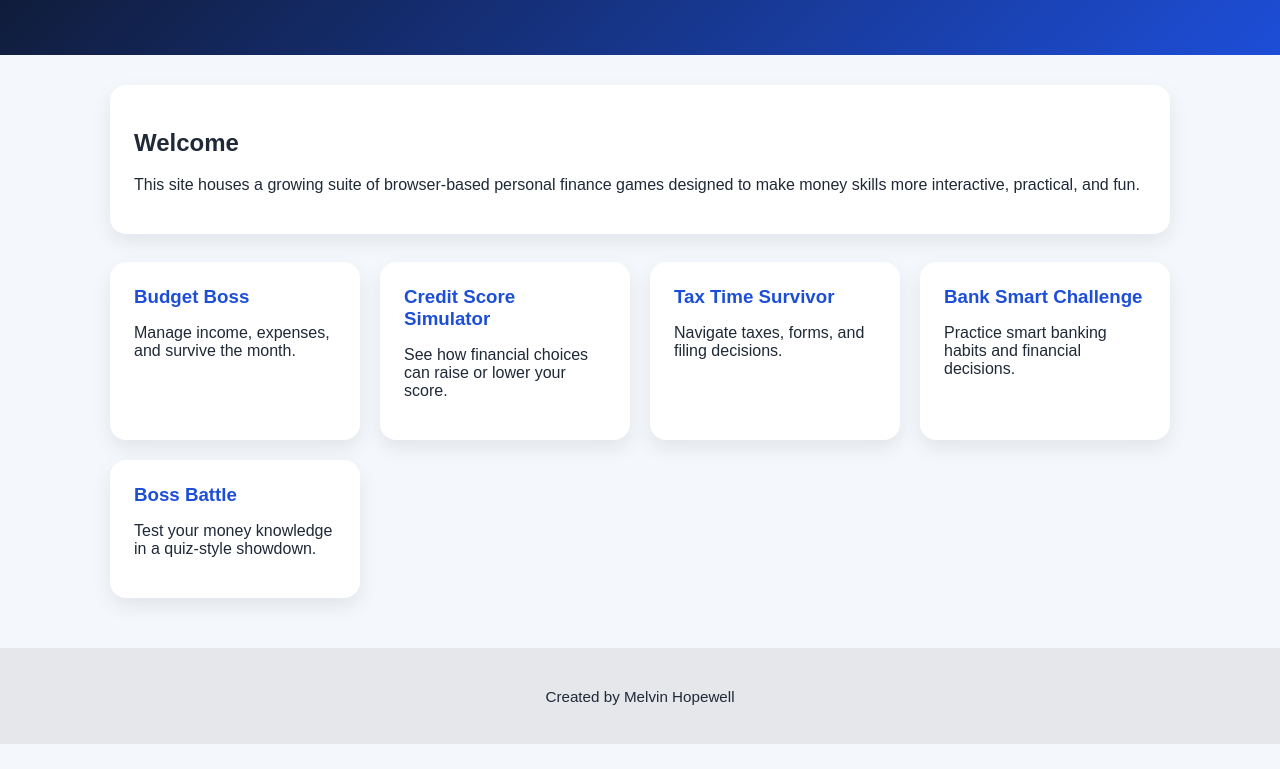
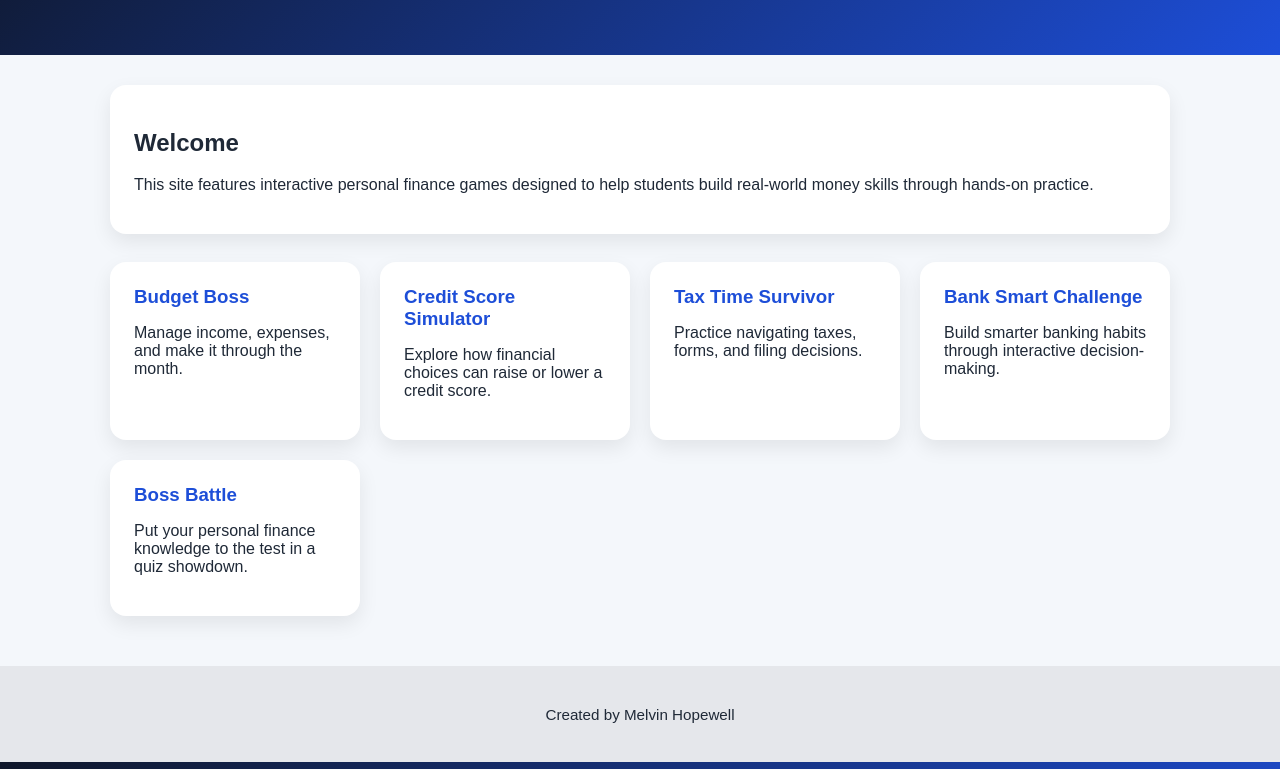
Before and after one commit to mhopewell41/melvinhopewell, a plain HTML site: page Index.html in a window 1280 px wide. Shown: the part 141-910 px from the top of the page. Before the commit the page ends 885 px from the top, so only its background shows below. Drawn offline with Linux system fonts and the light colour scheme.

Commit message:
Update homepage text

```diff
--- a/Index.html
+++ b/Index.html
@@ -1,4 +1,61 @@
 <!DOCTYPE html>
+<html lang="en">
+<head>
+  <meta charset="UTF-8" />
+  <meta name="viewport" content="width=device-width, initial-scale=1.0" />
+  <title>Melvin Hopewell Finance Suite</title>
+  <link rel="stylesheet" href="style.css" />
+</head>
+<body>
+  <header class="hero">
+    <h1>Melvin Hopewell Finance Suite</h1>
+    <p class="subtitle">
+      Browser-based personal finance games and learning tools for students.
+    </p>
+  </header>
+
+  <main class="container">
+    <section class="intro-card">
+      <h2>Welcome</h2>
+      <p>
+        This site features interactive personal finance games designed to help students
+        build real-world money skills through hands-on practice.
+      </p>
+    </section>
+
+    <section class="games-grid">
+      <a class="game-card" href="./budget-boss/">
+        <h3>Budget Boss</h3>
+        <p>Manage income, expenses, and make it through the month.</p>
+      </a>
+
+      <a class="game-card" href="./credit-score-simulator/">
+        <h3>Credit Score Simulator</h3>
+        <p>Explore how financial choices can raise or lower a credit score.</p>
+      </a>
+
+      <a class="game-card" href="./tax-time-survivor/">
+        <h3>Tax Time Survivor</h3>
+        <p>Practice navigating taxes, forms, and filing decisions.</p>
+      </a>
+
+      <a class="game-card" href="./bank-smart-challenge/">
+        <h3>Bank Smart Challenge</h3>
+        <p>Build smarter banking habits through interactive decision-making.</p>
+      </a>
+
+      <a class="game-card" href="./boss-battle/">
+        <h3>Boss Battle</h3>
+        <p>Put your personal finance knowledge to the test in a quiz showdown.</p>
+      </a>
+    </section>
+  </main>
+
+  <footer class="footer">
+    <p>Created by Melvin Hopewell</p>
+  </footer>
+</body>
+</html><!DOCTYPE html>
 <html lang="en">
 <head>
   <meta charset="UTF-8" />
```
